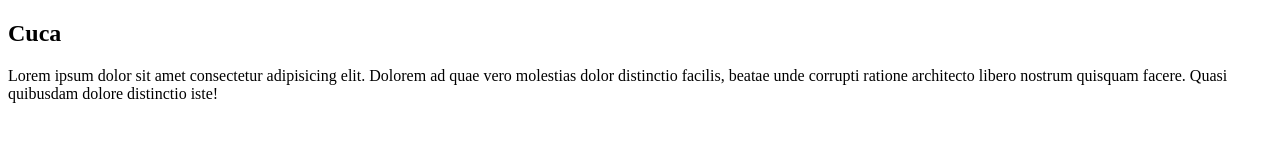
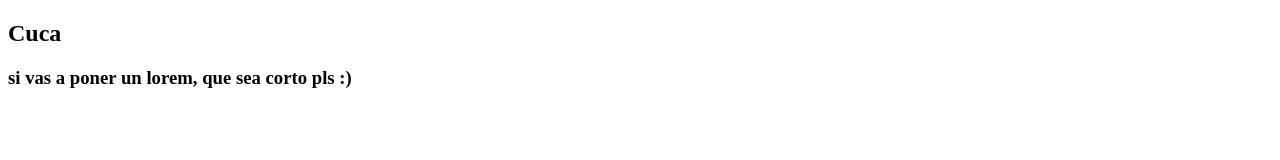
Before and after one commit to zcielrod/prueba, a plain HTML site: page index.html in a window 1280 px wide. Drawn offline with Linux system fonts and the light colour scheme.

Commit message:
cambios en desacuerdo

```diff
--- a/index.html
+++ b/index.html
@@ -9,6 +9,6 @@
 
 <body>
     <h2>Cuca</h2>
-    <p>Lorem ipsum dolor sit amet consectetur adipisicing elit. Dolorem ad quae vero molestias dolor distinctio facilis, beatae unde corrupti ratione architecto libero nostrum quisquam facere. Quasi quibusdam dolore distinctio iste!</p>
+    <h3>si vas a poner un lorem, que sea corto pls :)</h3>
 </body>
 </html>
```
